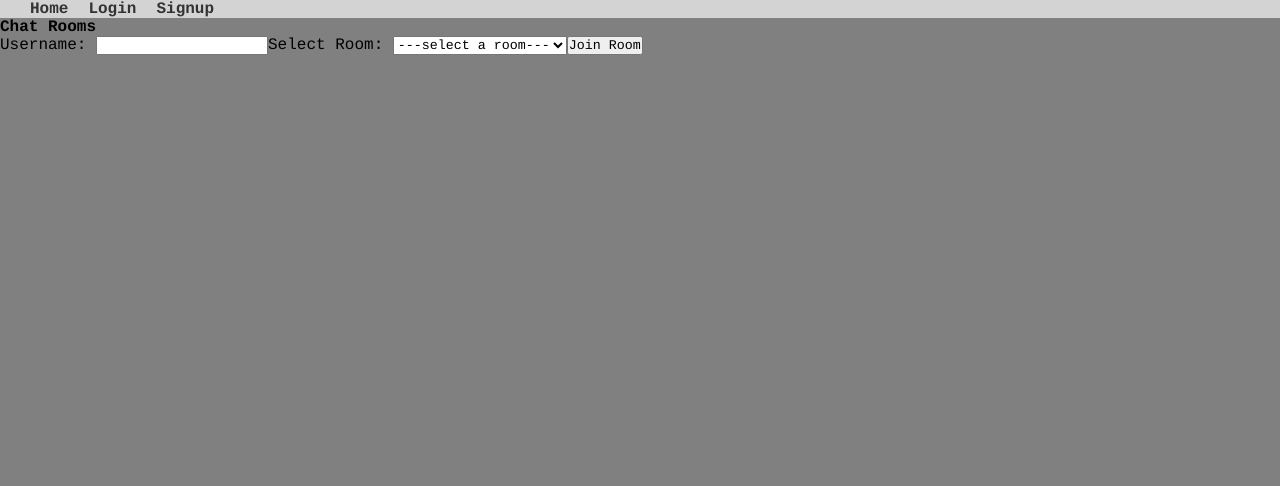
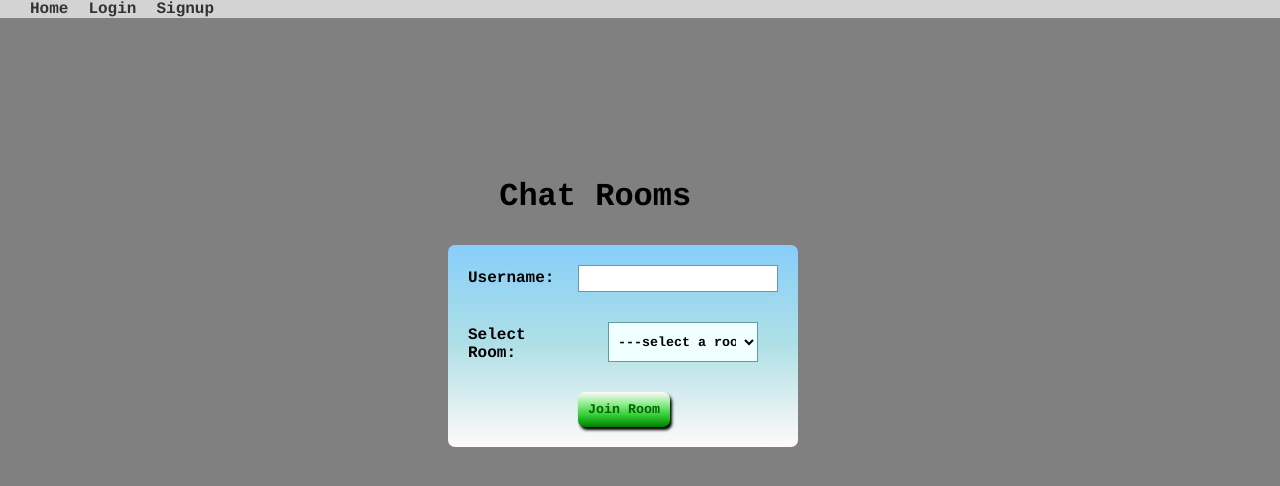
Before and after one commit to Smoot-Mena/chat-app, a React (Vite) app in the folder frontend/: page /chathome in a window 1280 px wide. Shown: the top 486 px of the page. Built offline with nearby package versions, Linux system fonts and the light colour scheme; no server answers.

Commit message:
Adds leave room feature via socket.io
and finishes css styles

```diff
--- a/frontend/src/components/Messages.jsx
+++ b/frontend/src/components/Messages.jsx
@@ -27,8 +27,8 @@ const Messages = ( {socket} ) => {
         <section>{messagesReceived.map((message, index) => (
             <section key={index}>
                 <section>
-                    <span>{message.username}</span>
-                    <span>{formatTimestamp(message._createdTime)}</span>
+                    <span style={{ color: "blue", fontWeight: "bold", fontSize: "1.1em" }}>{message.username}</span> -
+                    <span><i style={{ color: "purple", fontWeight: "bold", fontSize: ".65em" }}>({formatTimestamp(message._createdTime)})</i></span>
                 </section>
                 <section>
                     <p>{message.message}</p>
--- /dev/null
+++ b/frontend/src/components/RoomInfo.jsx
@@ -0,0 +1,52 @@
+import { useState, useEffect } from "react";
+import { useNavigate } from "react-router-dom";
+
+const RoomInfo = ( {socket, username, room} ) => {
+    const [roomUsers, setRoomUsers] = useState([]);
+
+    const navigate = useNavigate();
+
+    useEffect(() => {
+        socket.on("chatroom_users", (data) => {
+            console.log(data);
+            setRoomUsers(data);
+        });
+
+        return () => { socket.off("chatroom_users") };
+    }, [socket]);
+
+    const leaveRoom = () => {
+        const _createdTime = Date.now();
+        socket.emit("leave_room", {username, room, _createdTime});
+
+        navigate("/", {replace: true});
+    };
+
+    return (
+        <section style={{ padding: "20px" }}>
+            <h3 style={{ fontSize: "1.25em", textDecoration: "underline", color: `${room}` }}>{room} room</h3>
+            <ul style={{ listStyle: "none", lineHeight: "30px", marginTop: "10px" }}>
+                {roomUsers.map((user, index) => (
+                    <li key={index}>{user.username}</li>
+                ))}
+            </ul>
+
+            <button style={{
+                position: "relative",
+                top: "30px",
+                width: "max-content",
+                padding: "10px",
+                marginLeft: "10px",
+                backgroundImage: "linear-gradient(snow, lightgreen, limegreen, green)",
+                fontWeight: "bold",
+                color: "darkgreen",
+                border: "none",
+                borderRadius: "7px",
+                boxShadow: "2px 3px 3px black",
+                cursor: "pointer"
+                }} onClick={leaveRoom}>Leave Room</button>
+        </section>
+     );
+}
+
+export default RoomInfo;
--- a/frontend/src/components/SendMessages.jsx
+++ b/frontend/src/components/SendMessages.jsx
@@ -15,15 +15,28 @@ const SendMessages = ( {socket, username, room} ) => {
     };
     return (
         <section>
-            <form action="">
+            <form >
                 <input type="text" value={message} onChange={(event) => setMessage(event.target.value)} style={{
-                        width: "70vw",
-                        height: "10vh",
-                        border: "5px solid purple"
+                        width: "50vw",
+                        height: "5vh",
+                        border: "2px solid cadetblue",
+                        color: "navy",
+                        backgroundColor: "azure",
+                        boxShadow: "2px 3px 3px black",
+                        marginBottom: "5px",
                     }} />
                     <button style={{
-                        width: "10vw",
-                        height: "10vh"
+                        width: "max-content",
+                        padding: "0 10px",
+                        height: "5vh",
+                        color: "steelblue",
+                        fontWeight: "bold",
+                        backgroundImage: "linear-gradient(snow, lightblue, dodgerblue)",
+                        border: "none",
+                        marginLeft: "5px",
+                        boxShadow: "2px 3px 3px black",
+                        cursor: "pointer",
+                        borderRadius: "7px"
                     }} onClick={messageSend}>Send ↪</button>
             </form>
         </section>
--- a/frontend/src/pages/ChatHome.jsx
+++ b/frontend/src/pages/ChatHome.jsx
@@ -11,24 +11,65 @@ const ChatHome = ( {room, setRoom, username, setUsername, socket} ) => {
     };
 
     return (
-        <section>
-            <h1>Chat Rooms</h1>
-            <form action="">
-                <label htmlFor="username">Username: </label>
-                <input name="username" type="text" onChange={(event) => setUsername(event.target.value)} />
+        <section style={{
+            marginTop: "20vh",
+            marginLeft: "30vw",
+        }}>
+            <h1 style={{ marginLeft: "9vw", width: "200px", marginBottom: "30px", fontSize: "2em" }}>Chat Rooms</h1>
+            <form style={{
+                display: "flex",
+                flexFlow: "row wrap",
+                gap: "30px",
+                padding: "20px",
+                width: "350px",
+                backgroundImage: "linear-gradient(to top, snow, powderblue, lightskyblue)",
+                borderRadius: "7px",
+                marginLeft: "5vw"
+            }}>
+                <label style={{
+                    width: "80px",
+                    fontWeight: "bold",
+                    paddingTop: "4px",
+                }} htmlFor="username">Username: </label>
+                <input style={{
+                    width: "200px",
+                    padding: "5px",
+                    border: "1px solid cadetblue"
+                }} name="username" type="text" onChange={(event) => setUsername(event.target.value)} />
 
-                <label htmlFor="select-room">Select Room: </label>
-                <select name="room-selection" id="room-selection" onChange={(event) => setRoom(event.target.value)}>
+                <label style={{
+                    width: "110px",
+                    fontWeight: "bold",
+                    paddingTop: "4px",
+                }} htmlFor="select-room">Select Room: </label>
+                <select style={{
+                    width: "150px",
+                    padding: "5px",
+                    border: "1px solid cadetblue",
+                    backgroundColor: "azure",
+                    fontWeight: "bold",
+                }} name="room-selection" id="room-selection" onChange={(event) => setRoom(event.target.value)}>
                     <option value="">---select a room---</option>
-                    <option value="blue">Blue Room</option>
-                    <option value="red">Red Room</option>
-                    <option value="orange">Orange Room</option>
-                    <option value="green">Green Room</option>
+                    <option style={{ color: "azure", backgroundColor: "deepskyblue" }} value="blue">Blue Room</option>
+                    <option style={{ color: "lavenderblush", backgroundColor: "crimson" }} value="red">Red Room</option>
+                    <option style={{ color: "peachpuff", backgroundColor: "orangered" }} value="orange">Orange Room</option>
+                    <option style={{ color: "lightgreen", backgroundColor: "darkgreen" }} value="green">Green Room</option>
                 </select>
-                <button onClick={joinRoom}>Join Room</button>
+                <button style={{
+                    width: "max-content",
+                    padding: "10px",
+                    marginLeft: "110px",
+                    backgroundImage: "linear-gradient(snow, lightgreen, limegreen, green)",
+                    fontWeight: "bold",
+                    color: "darkgreen",
+                    border: "none",
+                    borderRadius: "7px",
+                    boxShadow: "2px 3px 3px black",
+                    cursor: "pointer"
+                }} onClick={joinRoom}>Join Room</button>
             </form>
         </section>
-     );
+    );
 }
 
 export default ChatHome;
--- a/frontend/src/pages/SignUp.jsx
+++ b/frontend/src/pages/SignUp.jsx
@@ -54,6 +54,7 @@ const SignUp = ( {setUser} ) => {
             marginTop: "20vh",
             marginLeft: "40vw",
         }}>
+            <h1 style={{ marginLeft: "4vw", width: "200px", marginBottom: "30px", fontSize: "2em" }}>Signup</h1>
             <form onSubmit={handleSubmit} style={{
                 display: "flex",
                 flexFlow: "row wrap",
```
Also changed, not shown: frontend/src/pages/ChatRoom.jsx (+88 -8 lines), 2 other files (tests, documents, lock files or other folders).
